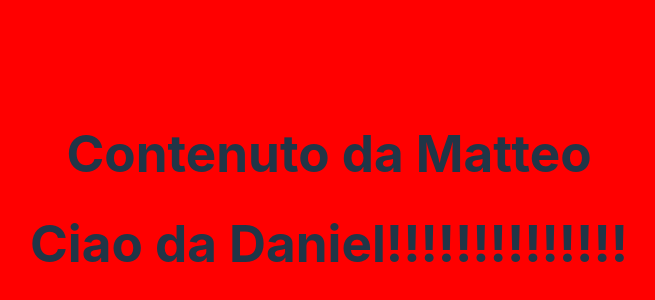
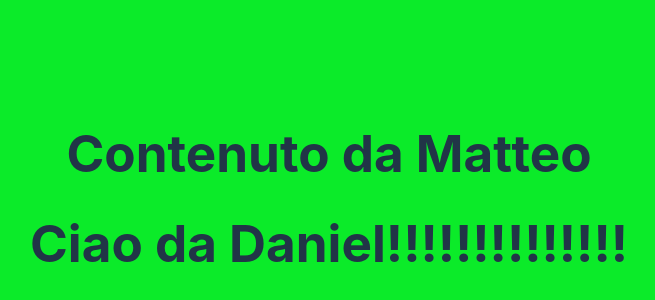
Before and after one commit to Ruma303/react-coop, a React (Vite) app: page / in a window 1280 px wide. Shown: the part 202-502 px from the top of the page, without its empty margins (311-966 px from the left). Built offline with nearby package versions, Linux system fonts and the light colour scheme.

Commit message:
sfondo modificato

```diff
--- a/src/App.css
+++ b/src/App.css
@@ -6,5 +6,5 @@
 }
 
 body {
-    background-color: red;
+    background-color: rgb(11, 235, 41);
 }
```
